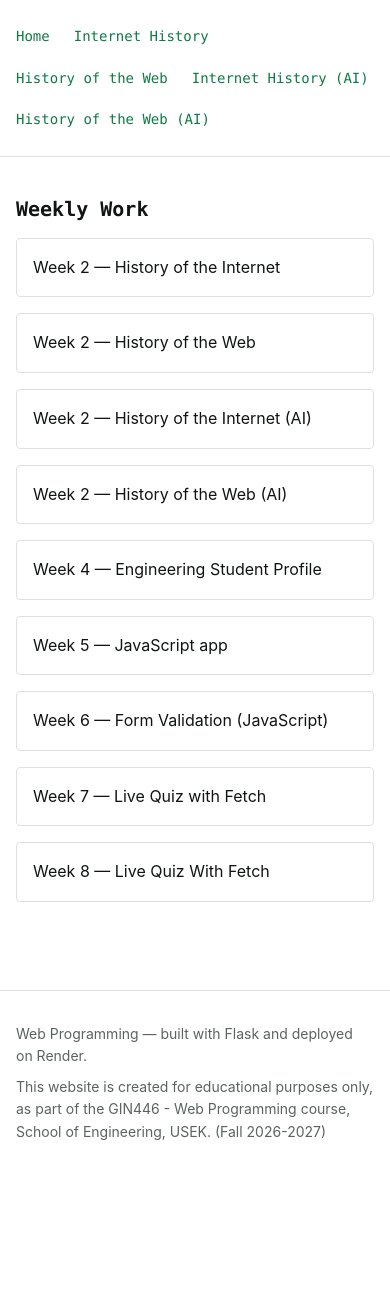
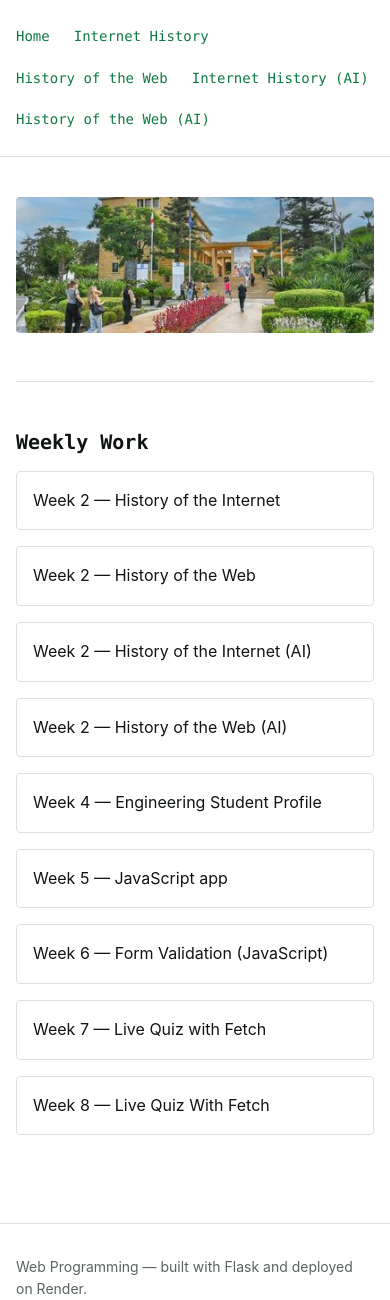
Before and after one commit to JeanElBeainy/web-programming-site, a Flask app: page / in a window 390 px wide. Shown: the part 260-1560 px from the top of the page. Before the commit the page ends 1400 px from the top, so only its background shows below. Run offline with Flask 3, Linux system fonts and the light colour scheme.

Commit message:
Add responsive image based on device

```diff
--- a/templates/index.html
+++ b/templates/index.html
@@ -3,6 +3,16 @@
 {% block content%}
 
 <main>
+    <section>
+        <img
+            src="{{ url_for('static', filename='images/campus-800.jpg') }}"
+            srcset="{{ url_for('static', filename='images/campus-400.jpg') }} 400w,
+                    {{ url_for('static', filename='images/campus-800.jpg') }} 800w,
+                    {{ url_for('static', filename='images/campus-1200.jpg') }} 1200w"
+            sizes="(max-width: 720px) 100vw, 720px"
+            width="1200" height="800"
+            alt="Describe what the photo shows">
+    </section>
     <section>
         <h2>Weekly Work</h2>
         <!-- Each week you add a link here to that week's page or feature. -->
```
Also changed, not shown: static/images/campus-1200.jpg (added), static/images/campus-400.jpg (added), static/images/campus-800.jpg (added).
